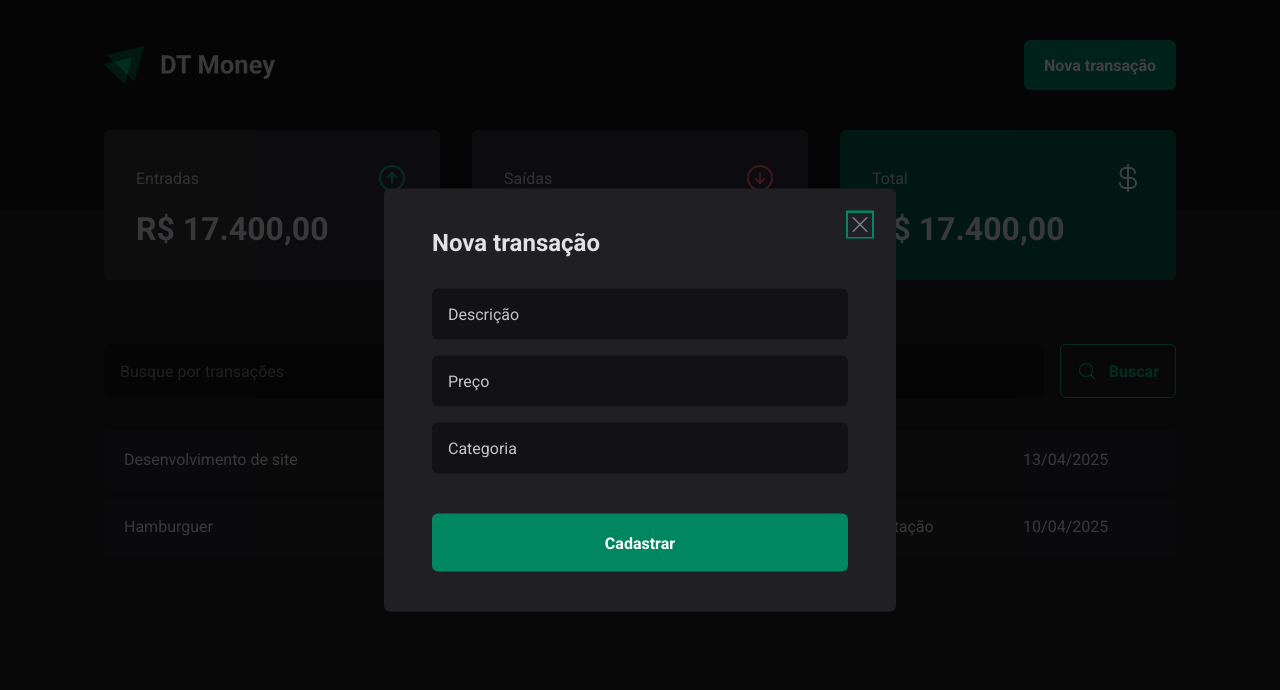
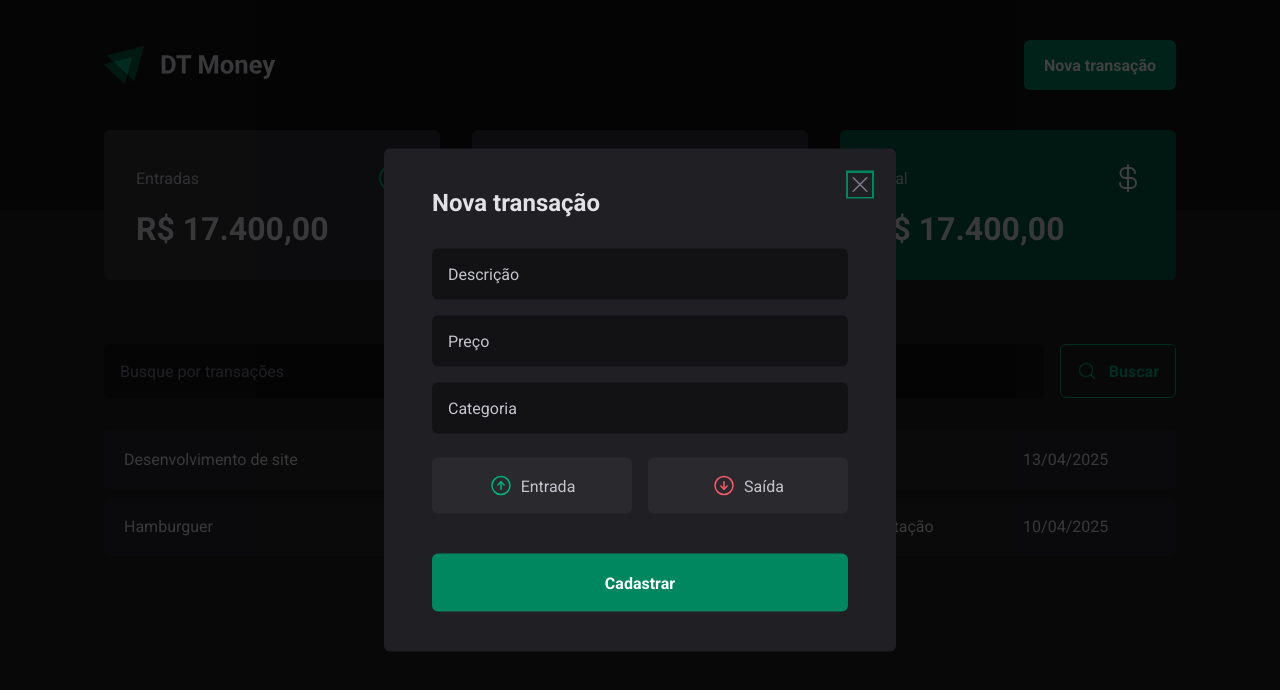
Before and after one commit to davimarquesgiareta/dt-money, a React (Vite) app: page / in a window 1280 px wide. Both pictures are taken after a click on the button "Nova transação". Shown: the top 690 px of the page. Built offline with nearby package versions, Linux system fonts and the light colour scheme.

Commit message:
feat: input and output buttons in transaction modal

```diff
--- a/src/components/Header/index.tsx
+++ b/src/components/Header/index.tsx
@@ -2,7 +2,7 @@
 
 import logoImg from "../../assets/logo.svg";
 import * as Dialog from "@radix-ui/react-dialog";
-import { NewTransactionModal } from "../NewTransaction";
+import { NewTransactionModal } from "../NewTransactionModal";
 
 export function Header() {
   return (
--- a/src/components/NewTransaction/index.tsx
+++ b/src/components/NewTransactionModal/index.tsx
@@ -1,6 +1,12 @@
 import * as Dialog from "@radix-ui/react-dialog";
-import { CloseButton, Content, Overlay } from "./styles";
-import { X } from "phosphor-react";
+import {
+  CloseButton,
+  Content,
+  Overlay,
+  TransactionType,
+  TransactionTypeButton,
+} from "./styles";
+import { ArrowCircleDown, ArrowCircleUp, X } from "phosphor-react";
 
 export function NewTransactionModal() {
   return (
@@ -16,6 +22,18 @@
           <input type="number" placeholder="Preço" required />
           <input type="text" placeholder="Categoria" required />
 
+          <TransactionType>
+            <TransactionTypeButton variant="income">
+              <ArrowCircleUp size={24} />
+              Entrada
+            </TransactionTypeButton>
+
+            <TransactionTypeButton variant="outcome">
+              <ArrowCircleDown size={24} />
+              Saída
+            </TransactionTypeButton>
+          </TransactionType>
+
           <button type="submit">Cadastrar</button>
         </form>
       </Content>
--- a/src/components/NewTransaction/styles.ts
+++ b/src/components/NewTransactionModal/styles.ts
@@ -68,3 +68,34 @@
   cursor: pointer;
   color: ${(props) => props.theme["gray-500"]};
 `;
+
+export const TransactionType = styled.div`
+  display: grid;
+  grid-template-columns: repeat(2, 1fr);
+  gap: 1rem;
+  margin-top: 0.5rem;
+`;
+
+interface TransactionTypeButtonProps {
+  variant: "income" | "outcome";
+}
+
+export const TransactionTypeButton = styled.button<TransactionTypeButtonProps>`
+  background: ${(props) => props.theme["gray-700"]};
+  padding: 1rem;
+  display: flex;
+  align-items: center;
+  justify-content: center;
+  gap: 0.5rem;
+  border-radius: 6px;
+  cursor: pointer;
+  border: 0;
+  color: ${(props) => props.theme["gray-300"]};
+
+  svg {
+    color: ${(props) =>
+      props.variant === "income"
+        ? props.theme["green-300"]
+        : props.theme["red-300"]};
+  }
+`;
```
